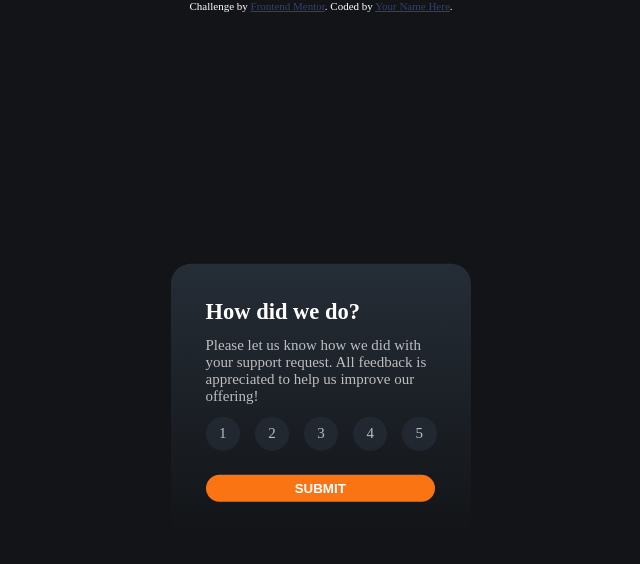
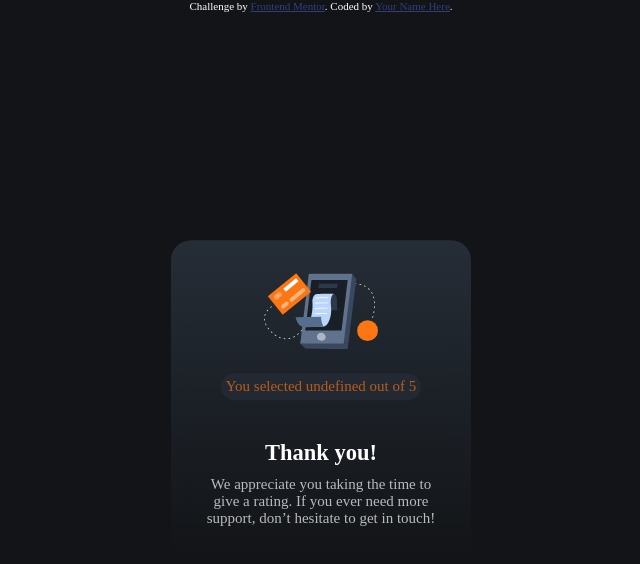
Before and after one commit to molajnef1/Interactive-rating-component, a plain HTML site: page index.html in a window 1280 px wide. Both pictures are taken after a click on the button "SUBMIT". Shown: the whole page, without its empty margins (319-959 px from the left). Drawn offline with Linux system fonts and the light colour scheme.

Commit message:
Rating is getting better. I need to figure out how to toggle between a elements.

```diff
--- a/index.html
+++ b/index.html
@@ -18,7 +18,7 @@
 
   <!-- Rating state start -->
   <div class="container">
-    <div class="rating">
+    <div id="rating" class="rating">
       <h2>How did we do?</h2>
       <p>Please let us know how we did with your support request. All feedback is appreciated
         to help us improve our offering!</p>
@@ -35,10 +35,11 @@
     </div>
 
     <!-- Thank you state start -->
-      <div class="thanks">
+      <div id="thanks_state" class="thanks">
 
+        <img src="./images/illustration-thank-you.svg" alt="">
 
-      <p>You selected <!-- Add rating here --> out of 5</p>
+      <p class="bordered">You selected <span id="desired-rate">x</span> out of 5</p>
 
       <h2>Thank you!</h2>
 
--- a/script.js
+++ b/script.js
@@ -1,18 +1,41 @@
 var button = document.getElementById("Submit");
 var rate_parent = document.getElementById("rate-parent");
+var rating_state = document.getElementById("rating");
+var thanks_state = document.getElementById("thanks_state");
+var desired_rate = document.getElementById("desired-rate");
 var values = Array.from(rate_parent.children);
-console.log(rate_parent)
-console.log(values)
+var orange = "hsl(25, 97%, 53%)";
+var Dark_blue = "hsl(213, 19%, 18%)"
+var id = "selected"
+var result;
 
 button.addEventListener("click", function(){
-    console.log("Coucou")
+    rating_state.style.display = "none";
+    thanks_state.style.display = "block";
+    desired_rate.innerText = result;
 });
 
 
 
     values.forEach(rate => {
-        console.log(rate)
+        console.log(rate.className)
         rate.addEventListener("click", function(){
-            console.log(rate.textContent)
+           /* result = rate.textContent;
+            rate.style.background = orange;
+            rate.className += id;*/
+
+            switch (rate.className) {
+                case "selected":
+                    rate.style.background = Dark_blue
+                    rate.className = ""
+                    result = "";
+                    break;
+
+                default:
+                    result = rate.textContent;
+                    rate.style.background = orange;
+                    rate.className += id;
+                    break;
+            }
+            });
         });
-    });
--- a/style.css
+++ b/style.css
@@ -39,7 +39,6 @@ body{
 }
 
 
-
 .container .rating > *{
     margin: 12px;
 }
@@ -74,9 +73,7 @@ body{
     background-color: var(--Medium-Grey);
 }
 
-.thanks{
-    display: none;
-}
+
 
 button{
     background:none;
@@ -90,3 +87,27 @@ button{
     width: 90%;
     cursor: pointer;
 }
+
+.thanks{
+    text-align: center;
+    display: none;
+}
+
+.thanks > *{
+    margin: 10px;
+}
+.thanks img{
+    width: 45%;
+}
+.thanks .bordered{
+    background-color: var(--Dark-Blue);
+    display: inline-block;
+    padding: 5px;
+    border-radius: 15px;
+    margin-bottom: 30px;
+    color: var(--Orange);
+}
+
+.thanks > p{
+    opacity: .7;
+}
```
